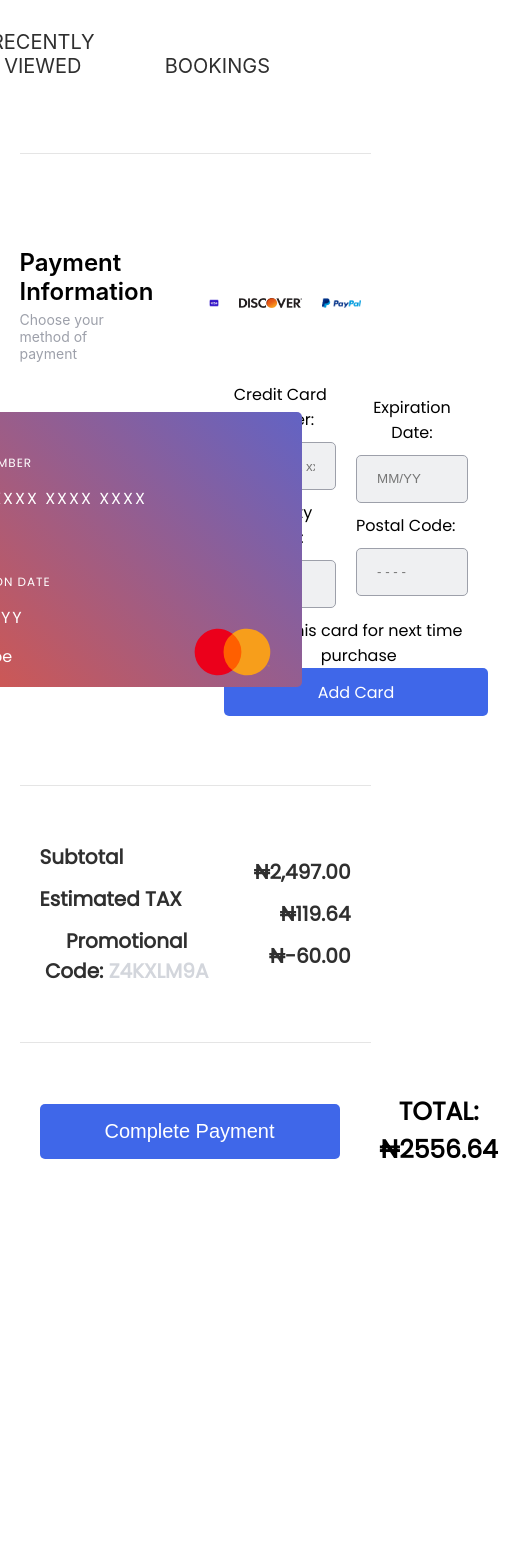
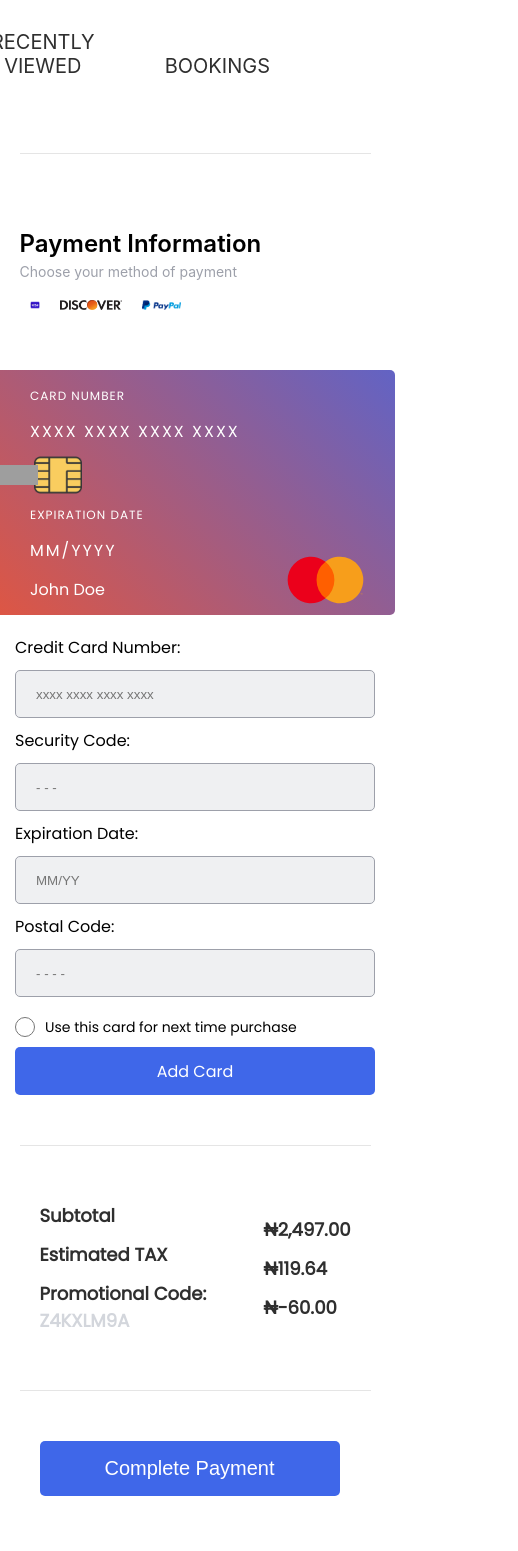
Before and after one commit to kiishi-0/test-nck, a React (Create React App) app: page / in a window 390 px wide. Shown: the top 1551 px of the page, 518 px wide, since content can reach past the window. Before the commit the page ends 1377 px from the top, so only its background shows below. Built offline with nearby package versions, Linux system fonts and the light colour scheme; grey boxes are pictures that could not be loaded.

Commit message:
finished making it responsive except the nav bar

```diff
--- a/src/Components/BottomSection.jsx
+++ b/src/Components/BottomSection.jsx
@@ -24,7 +24,7 @@ const TopSection = styled.div`
 const TopContentDivider = styled.div`
     display: flex;
     flex-direction: column;
-    justify-content: center;
+    justify-content: flex-start;
     padding: 25px 20px;
 `
 const TopContentOne = styled(TopContentDivider)`
@@ -40,12 +40,22 @@ const ContentItems = styled.p`
     font-size: 20px;
     font-weight: 600;
     margin: 6px 0;
+    width: 100%;
+    text-align: left;
     span{
         color: #D3D6DC;
+    }
+    @media (max-width: 414px) {
+        font-size: 18px;
     }
 `
 const FinalSection = styled(TopSection)`
     border: 0;
+    @media (max-width: 414px) {
+        flex-direction: column;
+        align-items: flex-start;
+        justify-content: center;
+    }
 `
 const SubmitButton = styled.button`
     width: 300px;
--- a/src/Components/CardDisplay.jsx
+++ b/src/Components/CardDisplay.jsx
@@ -11,6 +11,15 @@ const CardDisplayContainer = styled.div`
     flex-direction: column;
     align-items: flex-start;
     justify-content: center;
+    // background: red;
+    @media (max-width: 768px) {
+        align-items: center;
+        margin: 50px 0;
+        width: 90%;
+    }
+    @media (max-width: 412px) {
+        margin: 20px 0;
+    }
 `
 const Card = styled.div`
     position: relative;
@@ -24,13 +33,19 @@ const Card = styled.div`
     max-width: 450px;
     min-width: 400px;
     max-height: 275px;
-    min-height: 225px;
+    min-height: 245px;
     border-radius: 5px;
     h6, h5, p{
         color: #fff;
         font-weight: 500;
         margin: 7px 0;
     }
+    @media (max-width: 414px) {
+        width: 320px;
+        height: 205px;
+        padding: 10px 35px;
+    }
+
 `
 const CardTitle = styled.h6`
     font-size: 12px;
--- a/src/Components/FormSection.jsx
+++ b/src/Components/FormSection.jsx
@@ -9,6 +9,9 @@ const FormSectionContainer = styled.form`
     flex-direction: column;
     align-items: center;
     justify-content: center;
+    @media (max-width: 768px) {
+        width: 90%;
+    }
 `
 const FormSectionOne = styled.div`
     display: flex;
@@ -41,6 +44,9 @@ const InputDiv = styled.div`
     justify-content: center;
     width: 100%;
     margin-right: 20px;
+    @media (max-width: 414px) {
+        margin-right: 0;
+    }
 
 `
 const InputDivRow = styled(InputDiv)`
@@ -53,6 +59,11 @@ const InputDivRow = styled(InputDiv)`
         width: 20px;
         height: 20px;
         margin-right: 10px;
+    }
+    label{
+        @media (max-width: 412px) {
+            font-size: 14px;
+        }
     }
 `
 const SubmitButton = styled.button`
@@ -71,6 +82,9 @@ const FormDivider = styled.div`
     display: flex;
     align-items: center;
     justify-content: center;
+    @media (max-width: 768px) {
+        flex-direction: column;
+    }
 `
 
 
@@ -119,21 +133,21 @@ export default function FormSection(props) {
             <FormSectionOne>
                 <InputDiv>
                     <label htmlFor="card">Credit Card Number:</label>
-                    <input id="card" type="tel" inputMode="numeric" onChange={ e => HandleCardNumber(e.target.value)} pattern="[0-9\s]{13,19}" autoComplete="cc-number" maxLength="20" placeholder="xxxx xxxx xxxx xxxx" value={cardNo}/>
+                    <input id="card" type="tel" inputMode="numeric" onChange={ e => HandleCardNumber(e.target.value)} pattern="[0-9 \s]{13,20}" autoComplete="cc-number" maxLength="20" placeholder="xxxx xxxx xxxx xxxx" value={cardNo}/>
                 </InputDiv>
                 <InputDiv>
                     <label htmlFor="code">Security Code:</label>
-                    <input id="code" type="tel" inputMode="numeric" pattern="[0-9\s]{13,19}"  maxLength="3" placeholder="- - -" />
+                    <input id="code" type="tel" inputMode="numeric" pattern="[0-9\s]{3}"  maxLength="3" placeholder="- - -" />
                 </InputDiv>
             </FormSectionOne>
             <FormSectionOne>
                 <InputDiv>
                     <label htmlFor="date">Expiration Date:</label>
-                    <input id="date" type="tel" inputMode="text" value={cardDate} onChange={ e => HandleCardDate(e.target.value)} pattern="[0-9\s]{13,19}"  maxLength="5" placeholder="MM/YY" />
+                    <input id="date" type="tel" inputMode="text" value={cardDate} onChange={ e => HandleCardDate(e.target.value)} pattern="[0-9/\s]{3,5}"  maxLength="5" placeholder="MM/YY" />
                 </InputDiv>
                 <InputDiv>
                     <label htmlFor="post">Postal Code:</label>
-                    <input id="post" type="tel" inputMode="numeric" pattern="[0-9\s]{13,19}" autoComplete="cc-number" maxLength="5" placeholder="- - - -" />
+                    <input id="post" type="tel" inputMode="numeric" pattern="[0-9\s]{4,5}" autoComplete="cc-number" maxLength="5" placeholder="- - - -" />
                 </InputDiv>
             </FormSectionOne>
 
--- a/src/Components/MainSection.jsx
+++ b/src/Components/MainSection.jsx
@@ -17,13 +17,19 @@ const MainSectionContainer = styled.section`
     background: #fff;
     border-bottom: 1px solid rgba(0, 0, 0, 0.1);
     border-top: 1px solid rgba(0, 0, 0, 0.1);
+    padding: 50px 0;
 
 `
 const SectionContent = styled.div`
     display: flex;
+    flex-wrap: wrap;
     position: relative;
     align-items: center;
     justify-content: space-between;
+    @media (max-width: 768px) {
+        flex-direction: column;
+        justify-content: center;
+      }
 `
 
 const LogoDiv = styled.div`
@@ -32,9 +38,13 @@ const LogoDiv = styled.div`
     padding: 20px 0;
     align-items: center;
     justify-content: flex-end;
+    @media (max-width: 414px) {
+        justify-content: flex-start;
+    }
     img{
         margin: 0 10px;
         height: 10px;
+
     }
 
 `
@@ -47,6 +57,12 @@ const MainSectionContainerHeader = styled.div`
     div{
         width: 30%;
     }
+    @media (max-width: 414px) {
+        flex-direction: column;
+        div{
+            width: 100%;
+        }
+    }
 `
 const TitleDiv = styled.div`
     display: flex;
@@ -54,6 +70,7 @@ const TitleDiv = styled.div`
     align-items: flex-start;
     text-align: left;
     justify-content: center;
+    flex: 1;
     h2{
         width: 100%;
         font-weight: 600;
```
